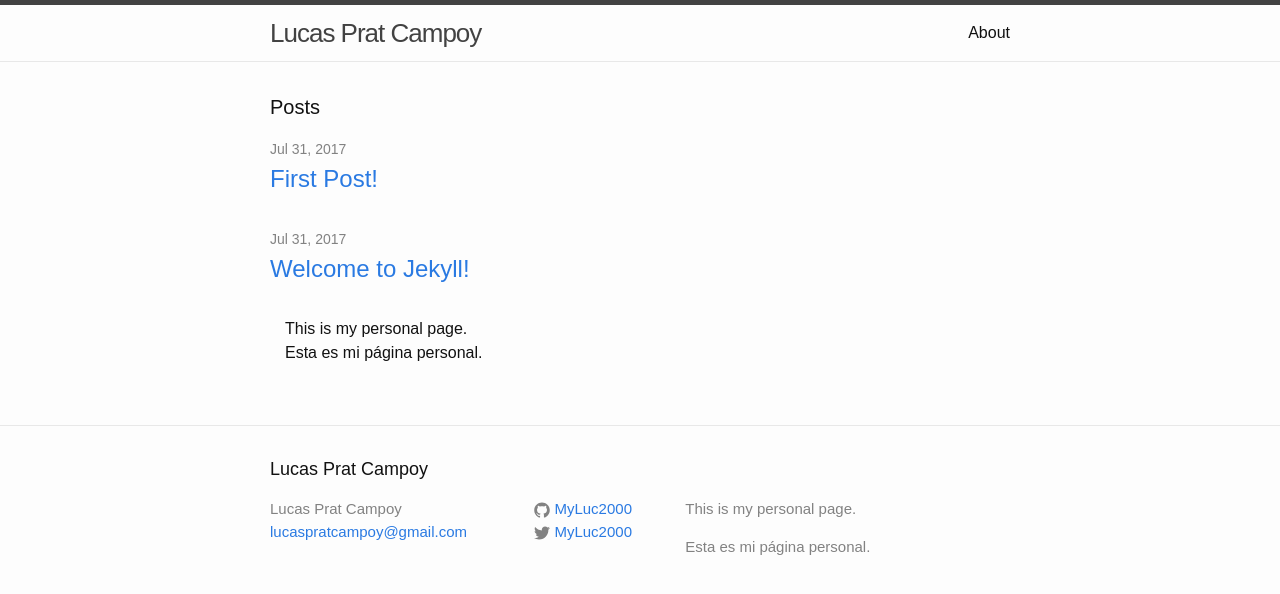
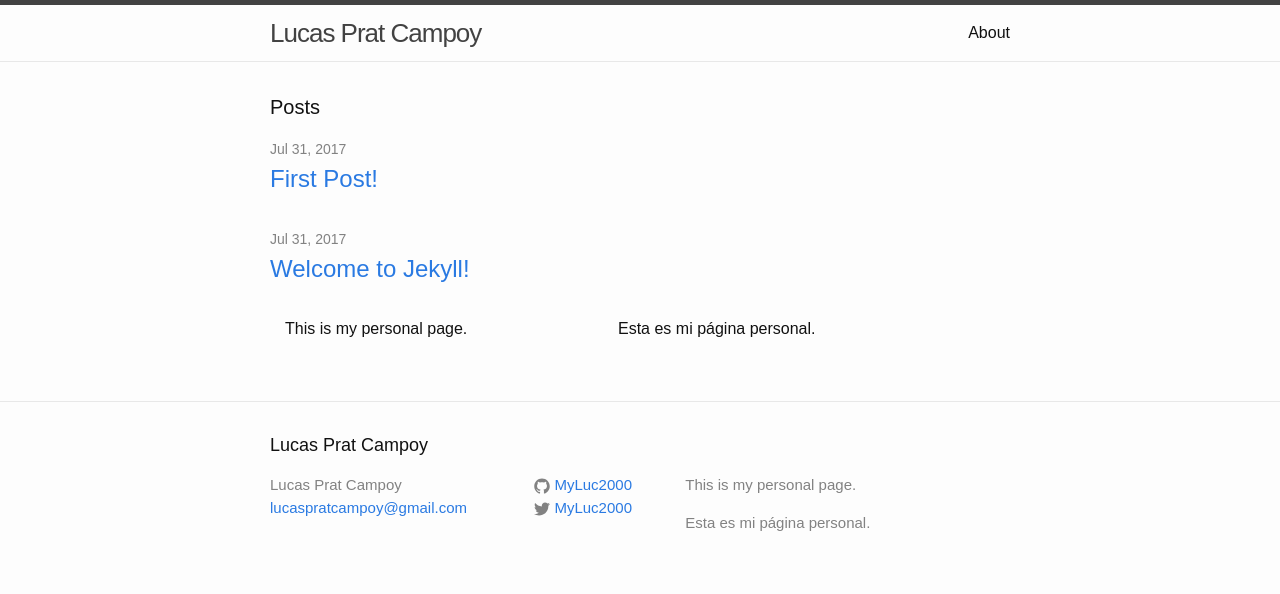
Before and after one commit to LucasPrat/MyLuc2000.github.io, a Jekyll site: the page built from index.html, in a window 1280 px wide. Shown: the top 594 px of the page. Built offline with Jekyll 4.4.1, drawn with Linux system fonts in a browser that asks for light colours.

Commit message:
descripcion con div

```diff
--- a/index.html
+++ b/index.html
@@ -18,7 +18,10 @@
     {% endfor %}
   </ul>
       <div class="footer-col footer-col-3">
-        <p>This is my personal page.<br> Esta es mi página personal.</p>
+        <p>This is my personal page.</p>
+      </div>
+      <div class="footer-col footer-col-3">
+        <p>Esta es mi página personal.</p>
       </div>
 
 </div>
```
